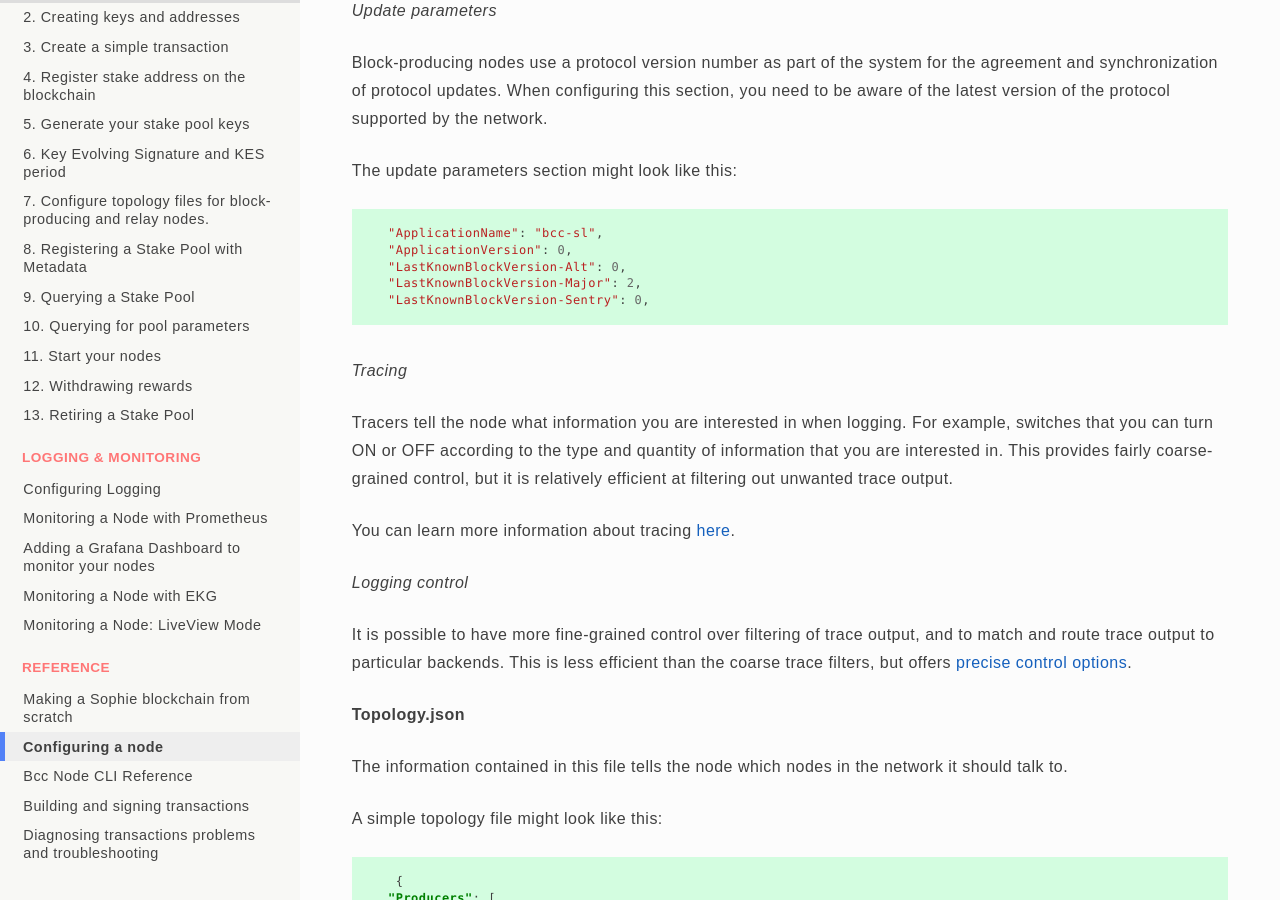
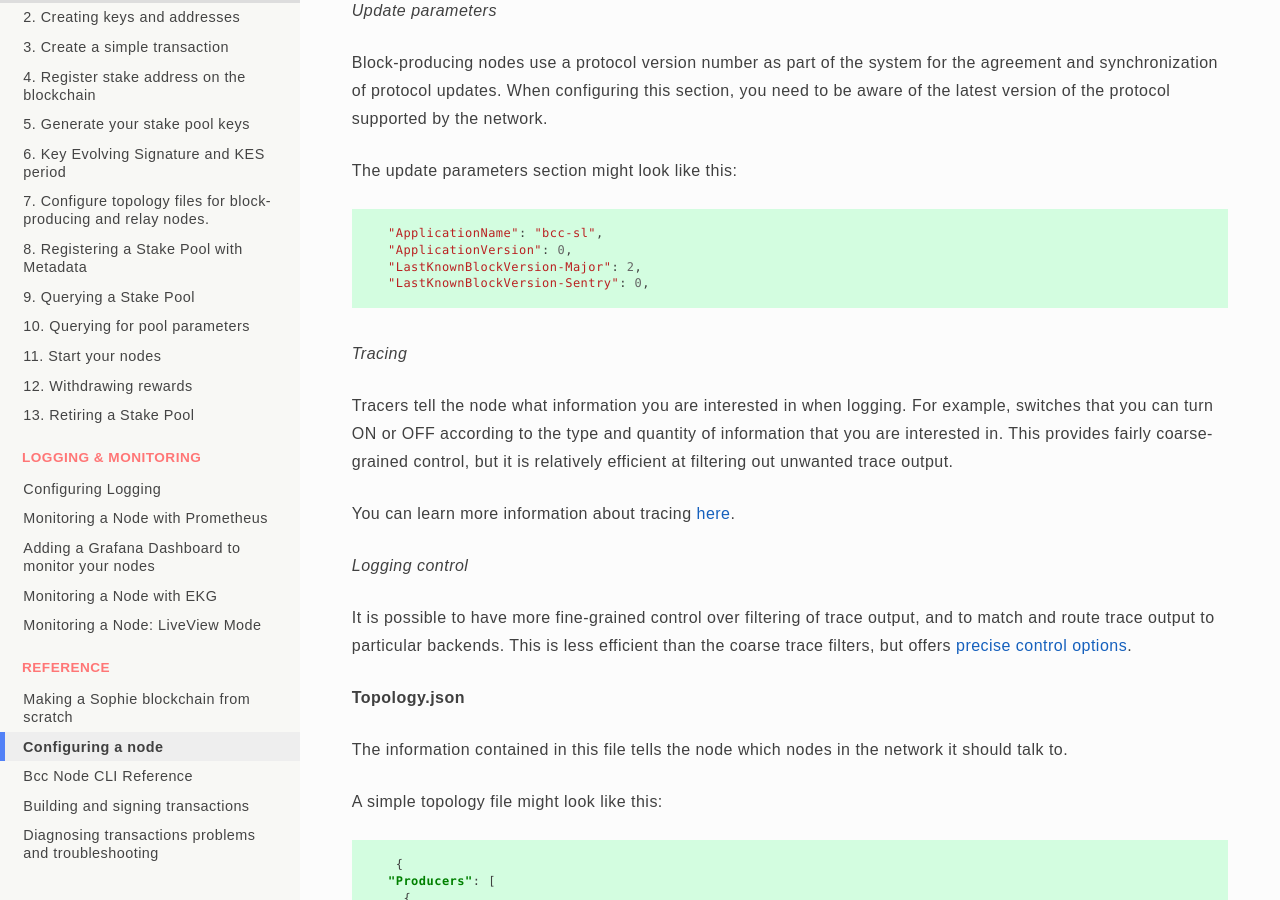
Before and after one commit to The-Blockchain-Company/bcc-node, a Sphinx documentation site: the page built from doc/reference/configuring-a-node-using-yaml.md, in a window 1280 px wide and 900 px high, scrolled down 993 px. Built offline with Sphinx 7.4.7 and the Read the Docs theme 2.0.0, drawn with Linux system fonts in a browser that asks for light colours; some web fonts are replaced.

````diff
--- a/doc/reference/configuring-a-node-using-yaml.md
+++ b/doc/reference/configuring-a-node-using-yaml.md
@@ -36,7 +36,6 @@
 ```
   "ApplicationName": "bcc-sl",
   "ApplicationVersion": 0,
-  "LastKnownBlockVersion-Alt": 0,
   "LastKnownBlockVersion-Major": 2,
   "LastKnownBlockVersion-Sentry": 0,
 ```
````
Also changed, not shown: doc/getting-started/understanding-config-files.md (+0 -1 lines), 2 other files.
